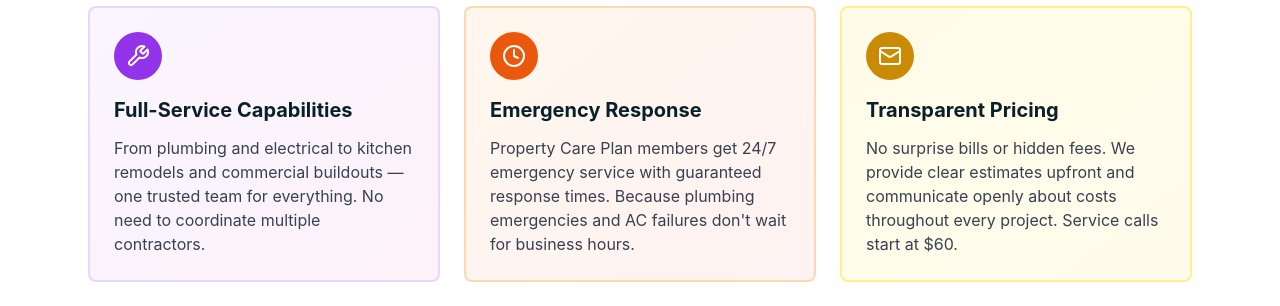
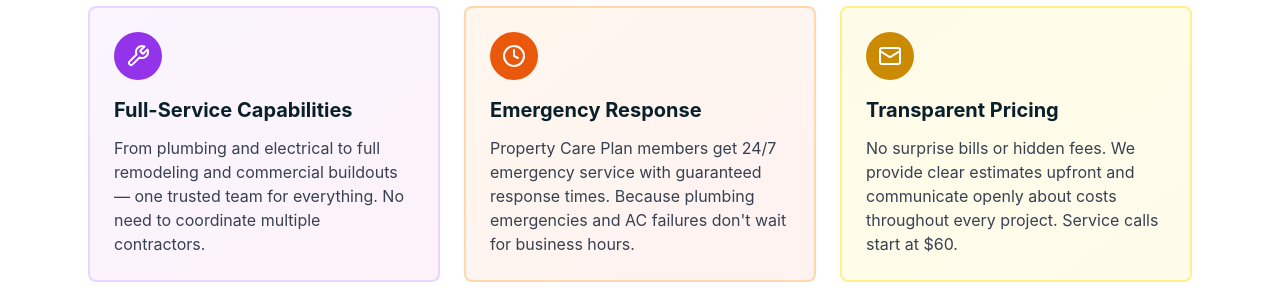
Before and after one commit to edgpac/caboshandyman, a React (Vite) app: page /about in a window 1280 px wide. Shown: the part 1680-1986 px from the top of the page. Built offline with nearby package versions, Linux system fonts and the light colour scheme; no server answers.

Commit message:
fix: remove kitchen remodel keywords from About page to stop cannibalization of /kitchen-services-cabo

```diff
--- a/src/pages/About.tsx
+++ b/src/pages/About.tsx
@@ -91,7 +91,7 @@ export default function About() {
           <div className="prose prose-lg max-w-none mb-16">
             <h2 className="text-3xl font-bold text-gray-900 mb-6">Our Story</h2>
             <p className="text-xl text-gray-700 leading-relaxed">
-              Cabos Handyman was founded in 2019 to bring reliable, professional handyman and construction services to Cabo San Lucas and the surrounding Los Cabos area. While the company is young, the experience behind it is anything but. With over 20 years of hands-on construction expertise, our founder saw a gap in the market: property owners in Cabo needed a trustworthy, bilingual service provider who could handle everything from a simple toilet unclog to a full kitchen remodel.
+              Cabos Handyman was founded in 2019 to bring reliable, professional handyman and construction services to Cabo San Lucas and the surrounding Los Cabos area. While the company is young, the experience behind it is anything but. With over 20 years of hands-on construction expertise, our founder saw a gap in the market: property owners in Cabo needed a trustworthy, bilingual service provider who could handle everything from a simple repair to a full remodeling project.
             </p>
             <p className="text-lg text-gray-600 leading-relaxed">
               Since opening our doors, we've completed over 600 projects for homeowners, vacation rental managers, commercial property owners, and expats throughout Baja California Sur. Our growth has been built entirely on word-of-mouth referrals and repeat customers, which tells us we're doing something right.
@@ -164,7 +164,7 @@ export default function About() {
                 </div>
                 <h3 className="text-xl font-bold text-gray-900 mb-3">Full-Service Capabilities</h3>
                 <p className="text-gray-700">
-                  From plumbing and electrical to kitchen remodels and commercial buildouts — one trusted team for everything. No need to coordinate multiple contractors.
+                  From plumbing and electrical to full remodeling and commercial buildouts — one trusted team for everything. No need to coordinate multiple contractors.
                 </p>
               </div>
 
```
